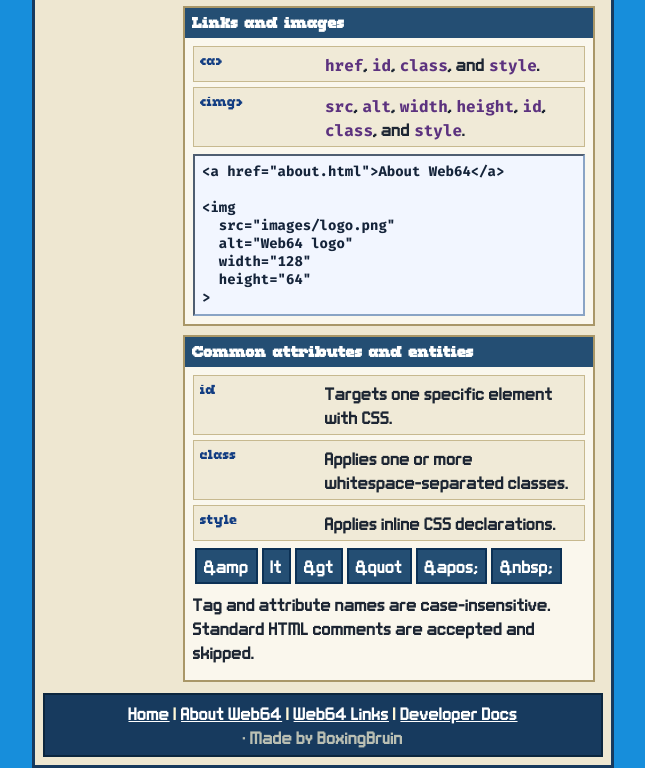
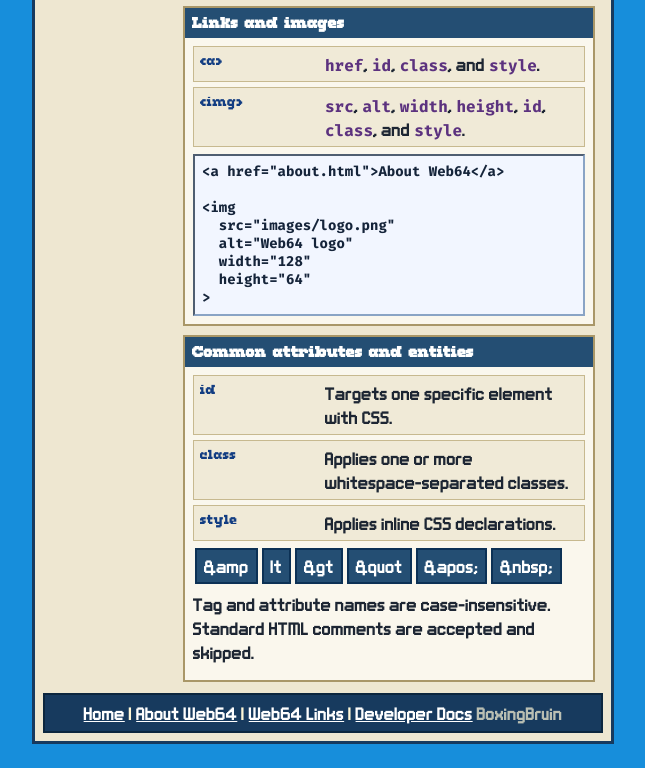
Before and after one commit to Boxingbruin/web64-website, a plain HTML site: page docs/html64.html in a window 1280 px wide. Shown: the part 1549-2317 px from the top of the page, without its empty margins (317-962 px from the left). After the commit the page ends 2293 px from the top, so only its background shows below. Drawn offline with Linux system fonts and the light colour scheme.

Commit message:
Update html64.html

```diff
--- a/docs/html64.html
+++ b/docs/html64.html
@@ -100,7 +100,7 @@
   <a class="footer-link" href="../about.html">About Web64</a> |
   <a class="footer-link" href="../links.html">Web64 Links</a> |
   <a class="footer-link" href="../docs.html">Developer Docs</a>
-  <span class="footer-credit"> · Made by BoxingBruin</span>
+  <span class="footer-credit">BoxingBruin</span>
 </p>
 </div>
 </body>
```
